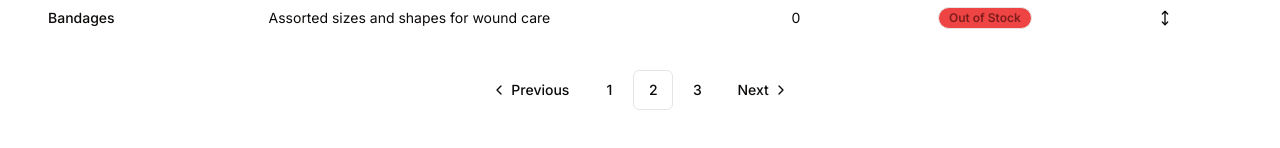
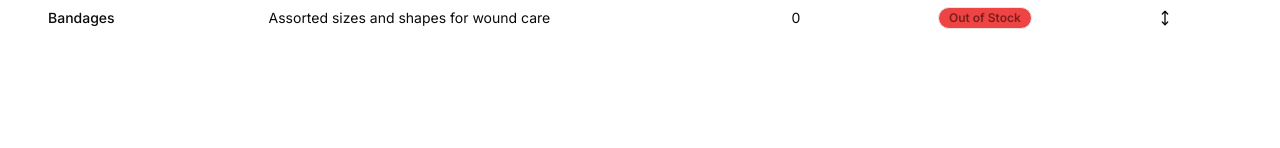
Before and after one commit to sahabji0P/sehatsarv, a Next.js app: page /Inventory in a window 1280 px wide. Shown: the part 434-582 px from the top of the page. Built offline with nearby package versions, Linux system fonts and the light colour scheme.

Commit message:
Changes in inventory page

```diff
--- a/app/Inventory/page.tsx
+++ b/app/Inventory/page.tsx
@@ -190,7 +190,7 @@ export default function Component() {
             ))}
           </TableBody>
         </Table>
-        <Pagination>
+        {/* <Pagination>
           <PaginationContent>
             <PaginationItem>
               <PaginationPrevious href="#" />
@@ -210,7 +210,7 @@ export default function Component() {
               <PaginationNext href="#" />
             </PaginationItem>
           </PaginationContent>
-        </Pagination>
+        </Pagination> */}
       </div>
       <Dialog open={showModal} onOpenChange={setShowModal}>
         <DialogContent className="sm:max-w-[425px]">
```
